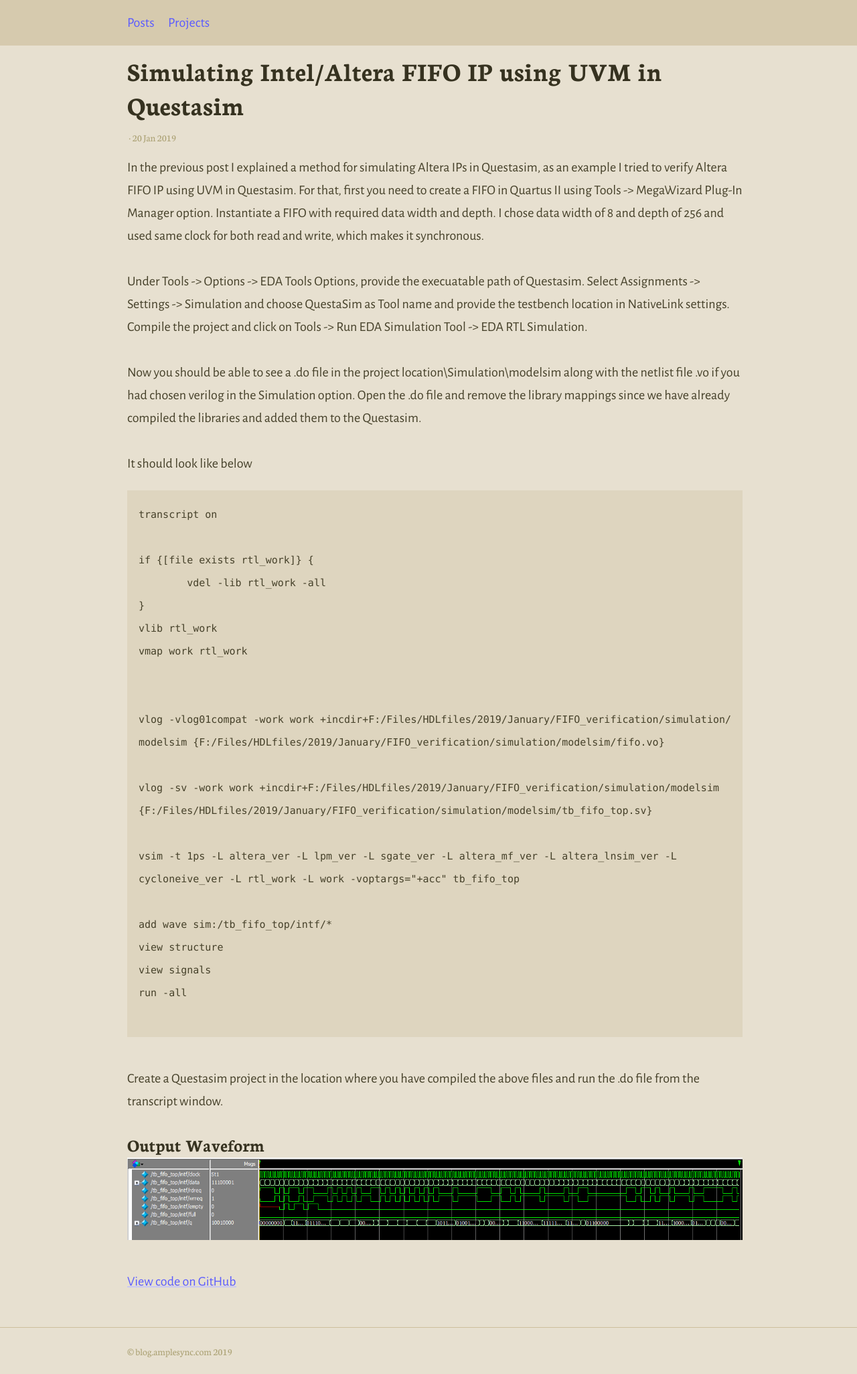
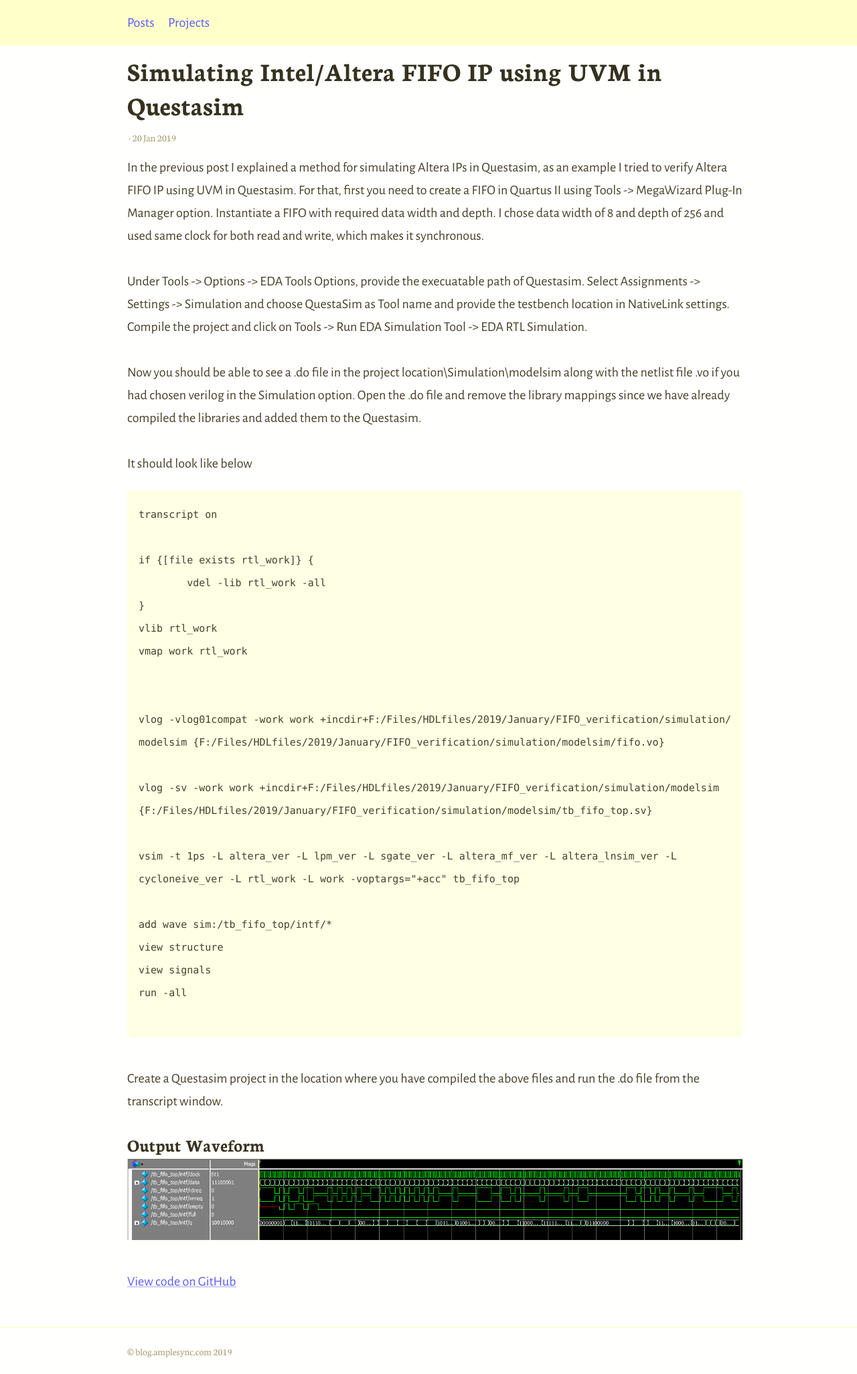
Before and after one commit to AmpleSync/amplesync.github.io, a Jekyll site: the page built from _posts/2019-01-20-simulating-intel-altera-ip-questa.md, in a window 1280 px wide. Shown: the whole page at 67% size. Built offline with Jekyll 4.4.1, drawn with Linux system fonts in a browser that asks for light colours.

Commit message:
Update _colors.scss

```diff
--- a/_sass/_colors.scss
+++ b/_sass/_colors.scss
@@ -6,5 +6,5 @@ $hoverColour: darken($linkColour, 10%);
 $captionColour: lighten($headingColour, 40%);
 $white: #fff;
 
-$backgroundColour: #e7e0d0; //#ffefc8;
+$backgroundColour: #fffffd; //#ffefc8;
 $codeBackgroundColour: darken($backgroundColour, 5%);
```
